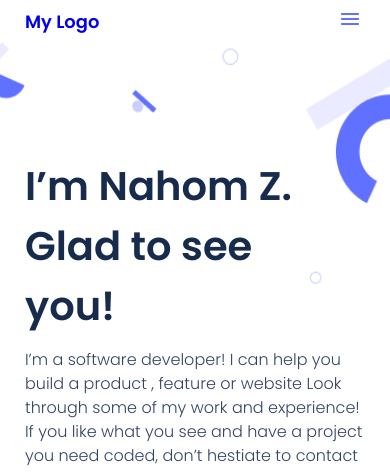
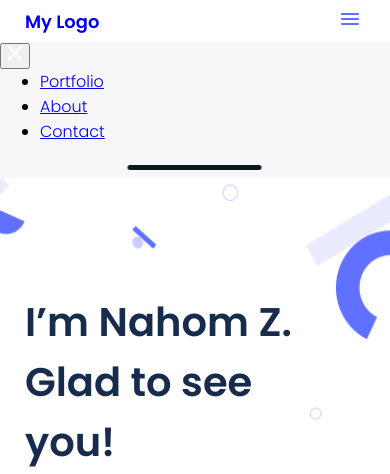
Before and after one commit to zdnahom/personal_portfolio, a website: page index.html in a window 390 px wide. Shown: the top 474 px of the page. Drawn offline with Linux system fonts and the light colour scheme.

Commit message:
Update index.html file to add mobile menu

```diff
--- a/index.html
+++ b/index.html
@@ -25,6 +25,20 @@
           <img src="images/Union.png" alt="menu button" />
         </button>
       </nav>
+
+      <div class="mobile_menu">
+        <div class="mobile_menu-header">
+          <button>
+            <img src="images/close_icon.png" alt="close icon">
+          </button>
+        </div>
+        <ul class="mobile_menu-content">
+          <li><a href="#portfolio">Portfolio</a></li>
+          <li><a href="#about">About</a></li>
+          <li><a href="#contact">Contact</a></li>
+        </ul>
+        <div class="home_indicator"></div>
+      </div>
 
       <section id="headline" class="headline">
         <div class="headline-container">
@@ -330,11 +344,10 @@
               </form>
             </div>
           </div>
-
-
           <div class="home_indicator"></div>
         </div>
       </section>
     </main>
+    <script src="./index.js"></script>
   </body>
 </html>
```
